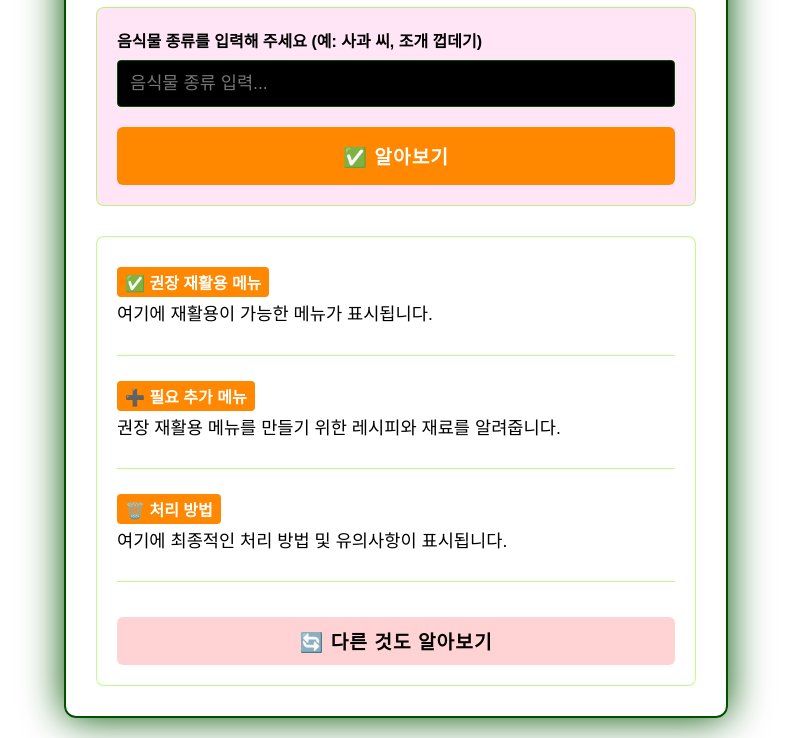
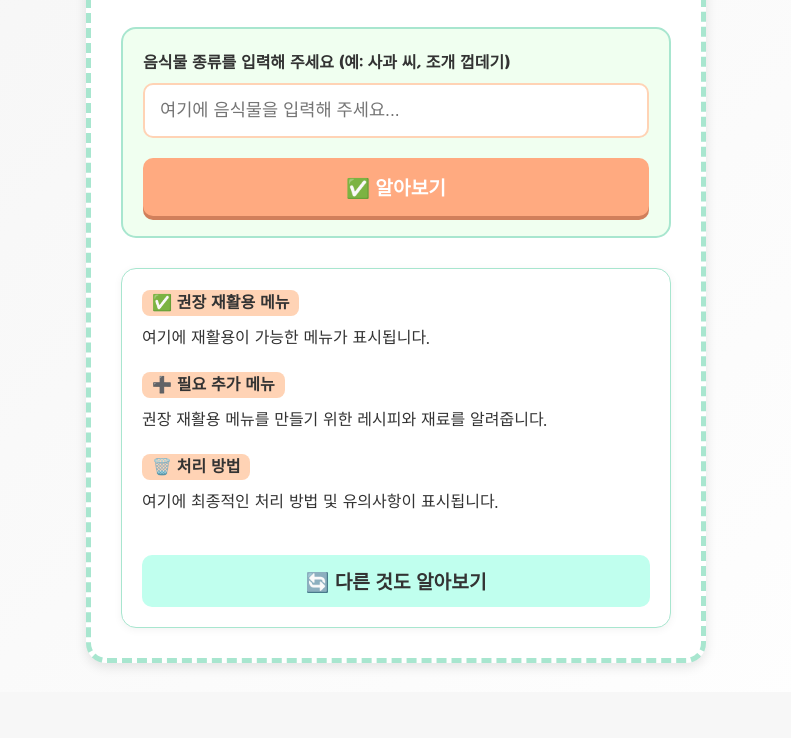
Before and after one commit to yangseonyeong722-lgtm/foodtrashyourusername.github.io, a plain HTML site: page index.html in a window 1280 px wide. Shown: the part 148-886 px from the top of the page, without its empty margins (244-1035 px from the left). After the commit the page ends 840 px from the top, so only its background shows below. Drawn offline with Linux system fonts and the light colour scheme.

Commit message:
Update index.html

```diff
--- a/index.html
+++ b/index.html
@@ -3,169 +3,158 @@
 <head>
     <meta charset="UTF-8">
     <meta name="viewport" content="width=device-width, initial-scale=1.0">
-    <title>♻️ 음식물 쓰레기 어떻게 버리는지 알려줌!</title>
+    <title>🧁 음식물 쓰레기 분리배출 가이드</title>
     <style>
-        /* CSS 코드는 사용자 정의 스타일을 사용합니다. */
+        /* ----------------------------------------------------
+         * CSS 스타일: Cute Pastel Theme (파스텔 톤 귀여운 테마)
+         * ----------------------------------------------------
+         */
+        @import url('https://fonts.googleapis.com/css2?family=Jua&display=swap'); /* 귀여운 폰트 추가 */
+
         :root {
-            --main-blue: #005200ff;
-            --highlight-color: #ff8800ff;
-            --bg-dark: #ffffffff;
-            --text-light: #000000ff;
-            --container-bg: rgba(255, 255, 255, 0.9);
-            --border-line: 1px solid rgba(115, 255, 0, 0.48);
+            /* 파스텔 컬러 팔레트 */
+            --main-color: #A8E6CF; /* 민트 */
+            --highlight-color: #FFD3B5; /* 코랄/살구 */
+            --accent-color: #FFAA80; /* 강조 오렌지 */
+            --bg-light: #F7F7F7; /* 밝은 배경 */
+            --text-dark: #333333; /* 어두운 텍스트 */
+            --card-shadow: 0 4px 12px rgba(0, 0, 0, 0.1);
         }
 
         body {
-            font-family: 'Arial', sans-serif;
-            background-color: var(--bg-dark);
-            color: var(--text-light);
+            font-family: 'Jua', sans-serif; /* 귀여운 글씨체 적용 */
+            background-color: var(--bg-light);
+            color: var(--text-dark);
             margin: 0;
             padding: 20px;
             display: flex;
             justify-content: center;
             align-items: center;
             min-height: 100vh;
-            background-image: linear-gradient(135deg, var(--bg-dark) 0%, #ffffffff 100%);
+            background-image: linear-gradient(135deg, #f5f5f5 0%, #ffffff 100%);
         }
 
         .container {
             width: 90%;
-            max-width: 600px;
-            background-color: var(--container-bg);
-            border: 2px solid var(--main-blue);
-            box-shadow: 0 0 40px var(--main-blue);
+            max-width: 550px;
+            background-color: #FFFFFF;
+            border: 5px dashed var(--main-color); /* 점선 테두리 */
+            box-shadow: var(--card-shadow);
             padding: 30px;
-            border-radius: 12px;
-            backdrop-filter: blur(5px);
+            border-radius: 20px; /* 더 둥근 모서리 */
         }
 
         h1 {
             text-align: center;
-            color: var(--highlight-color);
-            border-bottom: 3px solid var(--main-blue);
+            color: var(--accent-color);
+            border-bottom: 3px solid var(--highlight-color);
             padding-bottom: 10px;
             margin-bottom: 30px;
-            font-size: 1.8em;
-            text-transform: uppercase;
-            letter-spacing: 2px;
+            font-size: 2em;
+            letter-spacing: 1px;
         }
 
         .input-section {
             padding: 20px;
             margin-bottom: 20px;
-            border: var(--border-line);
-            border-radius: 8px;
-            background-color: rgba(255, 0, 170, 0.1);
+            border: 2px solid var(--main-color);
+            border-radius: 15px;
+            background-color: #F0FFF0; /* 연한 민트 배경 */
         }
 
         label {
             display: block;
-            margin-bottom: 8px;
+            margin-bottom: 10px;
             font-weight: bold;
-            color: var(--text-light);
+            color: var(--text-dark);
         }
 
+        /* ✅ 입력 칸 배경색 수정 (흰색) */
         input[type="text"] {
             width: 100%;
-            padding: 12px;
+            padding: 15px;
             margin-bottom: 20px;
-            border: 1px solid var(--main-blue);
-            border-radius: 4px;
+            border: 2px solid var(--highlight-color);
+            border-radius: 10px;
             box-sizing: border-box;
-            background-color: #000000ff;
-            color: var(--text-light);
+            background-color: #FFFFFF; /* 흰색 배경 */
+            color: #000000; /* 검은색 텍스트 */
             font-size: 1.1em;
             transition: border-color 0.3s, box-shadow 0.3s;
         }
 
         input[type="text"]:focus {
-            border-color: var(--highlight-color);
-            box-shadow: 0 0 10px rgba(0, 255, 255, 0.5);
+            border-color: var(--accent-color);
+            box-shadow: 0 0 10px rgba(255, 170, 128, 0.5);
             outline: none;
         }
 
+        /* 버튼 스타일 */
         .action-button {
             width: 100%;
             padding: 15px;
-            background-color: var(--highlight-color);
-            color: var(--bg-dark);
+            background-color: var(--accent-color);
+            color: #FFFFFF;
             border: none;
-            border-radius: 6px;
+            border-radius: 10px;
             font-size: 1.2em;
             font-weight: bold;
             cursor: pointer;
-            text-transform: uppercase;
-            letter-spacing: 1px;
-            transition: background-color 0.3s, transform 0.1s;
-        }
-
-        .action-button:hover {
-            background-color: #ffffffff;
+            box-shadow: 0 4px 0 #D17F5B; /* 3D 효과 */
+            transition: background-color 0.1s, transform 0.1s, box-shadow 0.1s;
         }
 
         .action-button:active {
-            transform: scale(0.98);
+            transform: translateY(4px);
+            box-shadow: 0 0 0 #D17F5B;
         }
 
+        /* 결과 영역 스타일 */
         .result-section {
             margin-top: 30px;
             padding: 20px;
-            border: var(--border-line);
-            border-radius: 8px;
-            background-color: rgba(255, 255, 255, 1);
-        }
-
-        .result-item {
-            margin-bottom: 15px;
-            padding: 10px 0;
-            border-bottom: var(--border-line);
-        }
-
-        .result-item:last-child {
-            border-bottom: none;
-            margin-bottom: 0;
+            border: 1px solid var(--main-color);
+            border-radius: 15px;
+            background-color: #FFFFFF;
+            box-shadow: 0 2px 8px rgba(0, 0, 0, 0.05);
         }
 
         .result-title {
             font-size: 1em;
             font-weight: bold;
-            color: var(--main-blue);
-            display: inline-block;
-            padding: 3px 8px;
+            color: var(--text-dark);
             background-color: var(--highlight-color);
-            color: var(--bg-dark);
-            border-radius: 4px;
+            padding: 5px 10px;
+            border-radius: 8px;
             margin-right: 10px;
         }
 
         .result-content {
             display: block;
-            margin-top: 5px;
-            font-size: 1.1em;
-            line-height: 1.4;
-            color: #000000ff;
+            margin-top: 8px;
+            font-size: 1em;
+            line-height: 1.5;
+            color: var(--text-dark);
+            padding: 5px 0;
         }
 
         .reset-button {
             margin-top: 20px;
-            background-color: #ffd3d3ff;
-            color: var(--text-light);
-            padding: 10px;
-        }
-
-        .reset-button:hover {
-            background-color: #ffddddff;
+            background-color: #C0FFEE; /* 연한 녹색 */
+            color: var(--text-dark);
+            padding: 12px;
+            box-shadow: none;
         }
     </style>
 </head>
 <body>
 
     <div class="container">
-        <h1>♻️ 음식물 쓰레기 어떻게 버리는지 알려줌!</h1>
+        <h1>🗑️ 분리배출 요정</h1>
 
         <div class="input-section">
             <label for="foodInput">음식물 종류를 입력해 주세요 (예: 사과 씨, 조개 껍데기)</label>
-            <input type="text" id="foodInput" placeholder="음식물 종류 입력..." required>
+            <input type="text" id="foodInput" placeholder="여기에 음식물을 입력해 주세요..." required>
             <button class="action-button" onclick="getRecyclingInfo()">✅ 알아보기</button>
         </div>
 
@@ -188,7 +177,7 @@
     </div>
 
     <script>
-        // ✅ [최종 수정] 서버 주소 및 엔드포인트 통합 완료
+        // ✅ [최종 수정 완료] URL 주변의 마크다운 기호를 모두 제거했습니다.
         const SERVER_URL = "https://5a863591-4933-429a-bf5f-f581cb879dcd-00-3w34ubf7tgcr5.sisko.replit.dev/generate_recycling_guide";
 
         /**
@@ -199,7 +188,6 @@
             const resultArea = document.getElementById('result-section');
 
             if (input === "") {
-                // alert() 대신 사용자 정의 알림 사용
                 updateResultArea("입력 필요", "음식물 종류를 입력해 주세요.", "정보 없음");
                 return;
             }
```
